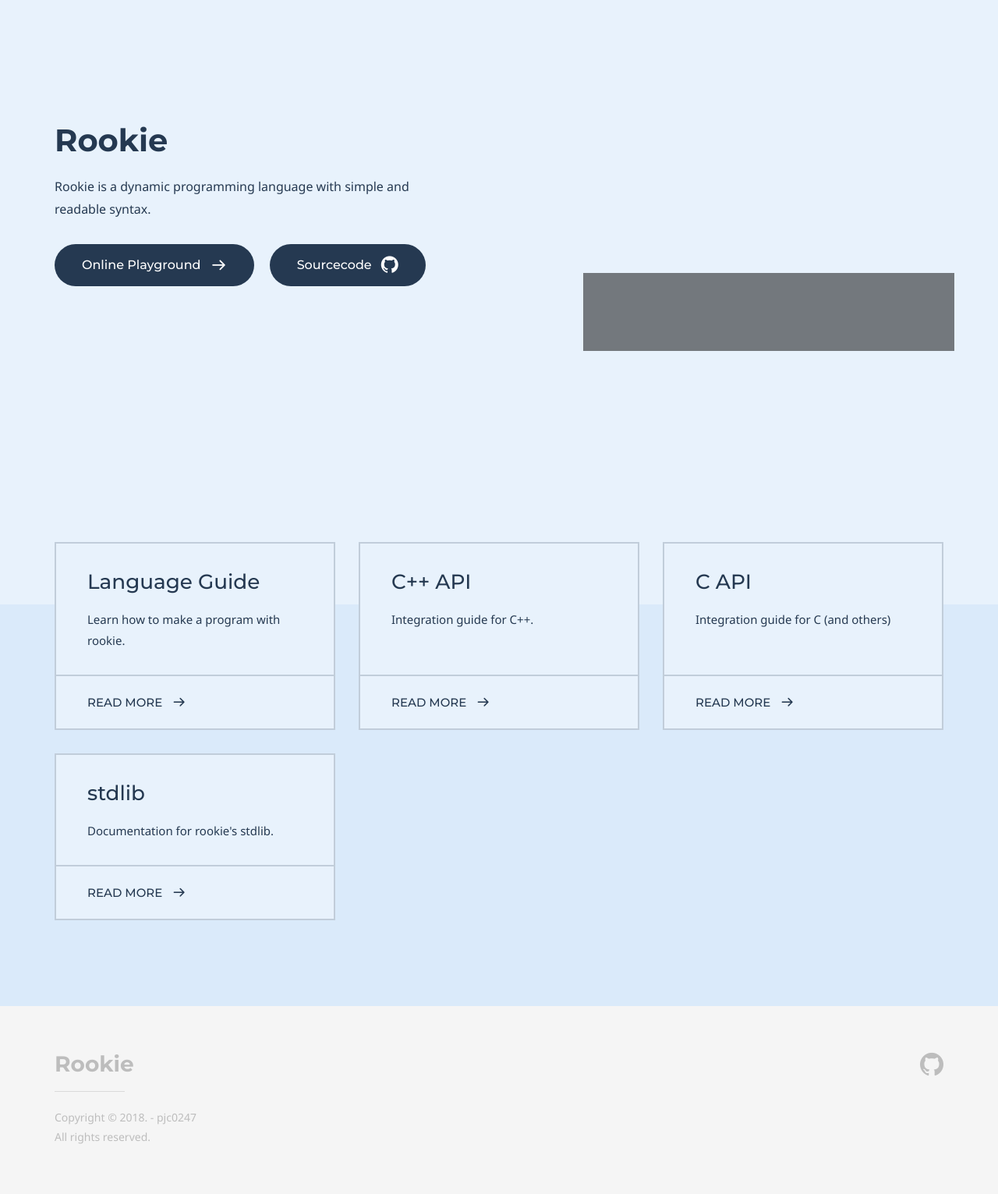
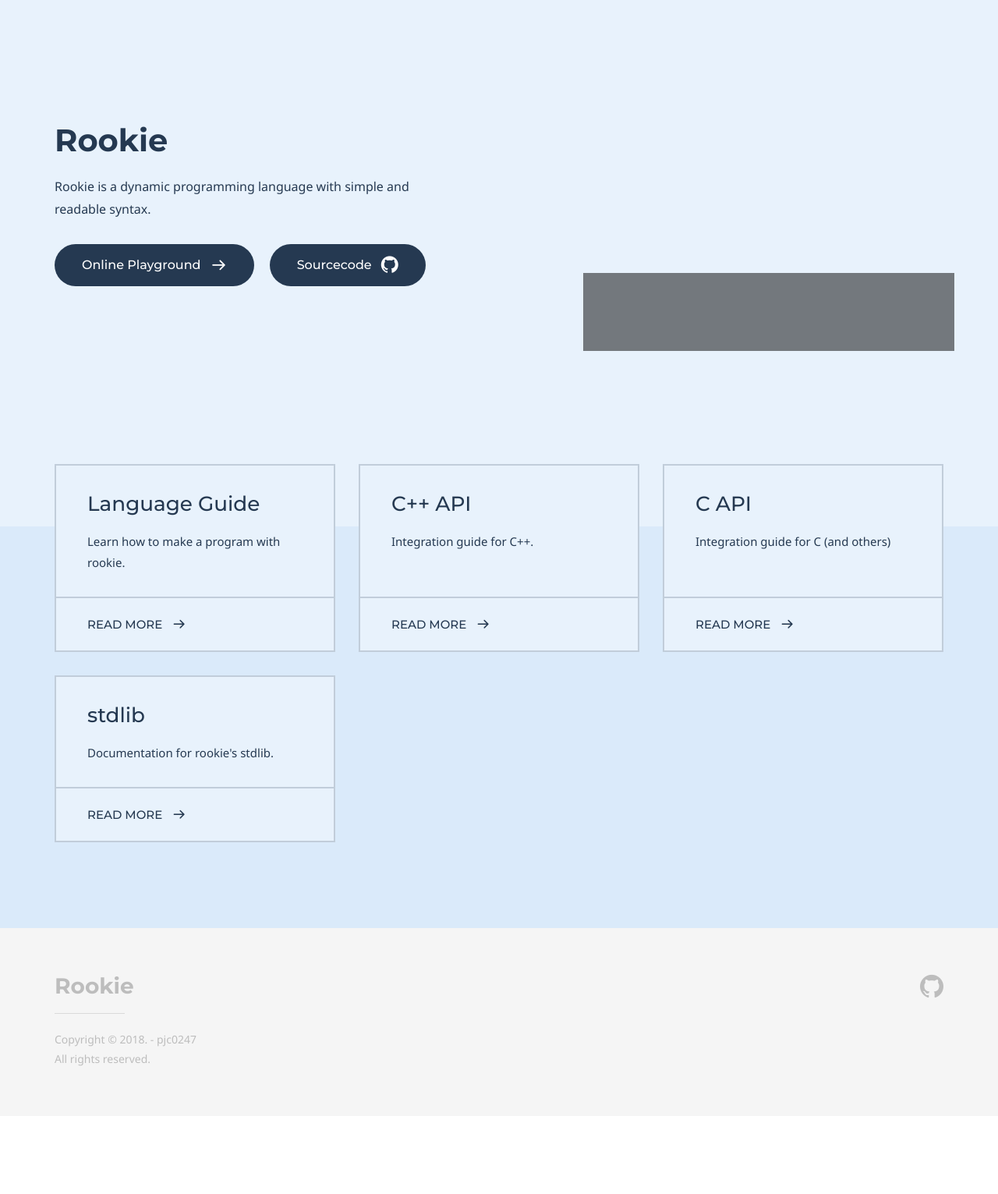
Before and after one commit to rookielang/rookielang.github.io, a Jekyll site: the page built from index.md, in a window 1280 px wide. Shown: the whole page at 78% size. Built offline with Jekyll 4.4.1, drawn with Linux system fonts in a browser that asks for light colours; some web fonts are replaced; after the commit the page ends 1431 px from its top, so only the background shows below that.

Commit message:
Update homepage.html

```diff
--- a/doks-theme/_layouts/homepage.html
+++ b/doks-theme/_layouts/homepage.html
@@ -6,6 +6,7 @@
 		<style>
 			#playground {
 				float: right;
+				margin-bottom: -100px;
 			}
 			#editor {
                 width: 520px;
```
